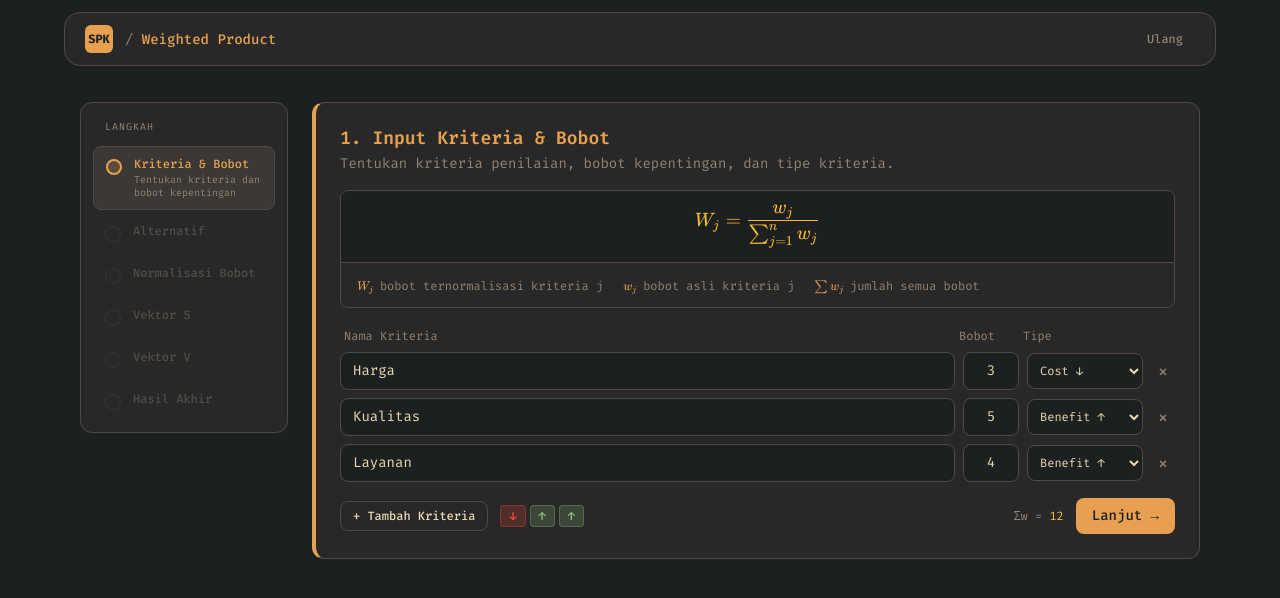
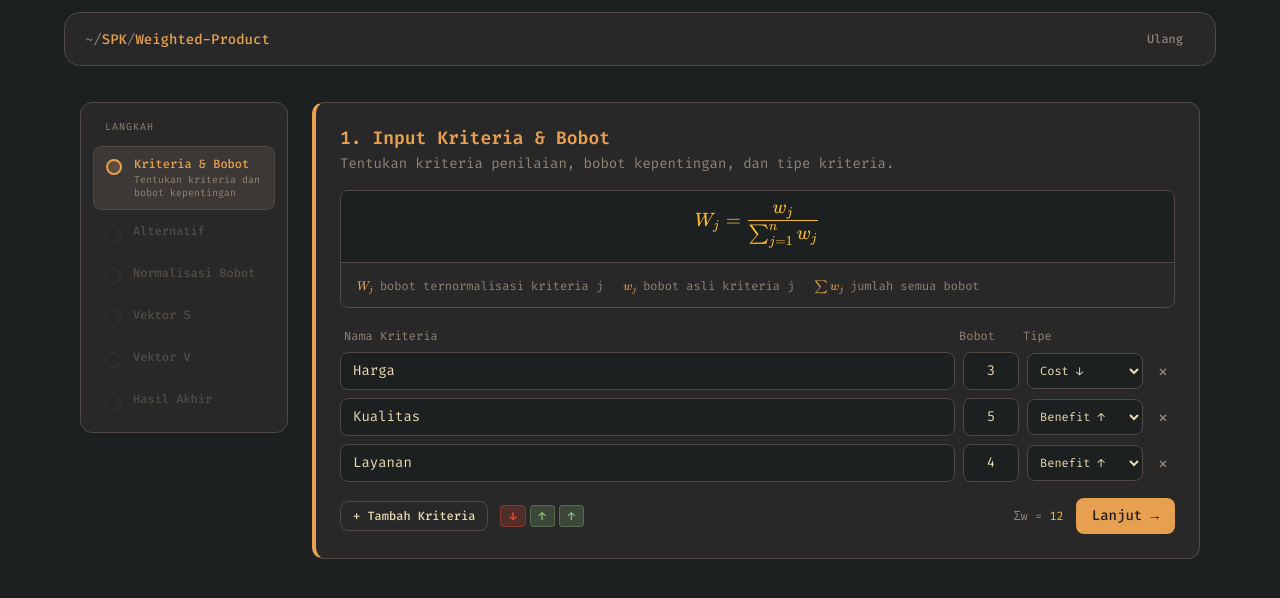
Before and after one commit to rywndr/spk-wp, a React (Vite) app: page / in a window 1280 px wide. Shown: the top 598 px of the page. Built offline with nearby package versions, Linux system fonts and the light colour scheme.

Commit message:
style: adjusted navbar styling

```diff
--- a/src/components/layout/Navbar.tsx
+++ b/src/components/layout/Navbar.tsx
@@ -10,13 +10,15 @@ export function Navbar() {
         <nav className="bg-gruvbox-surface border border-gruvbox-border rounded-2xl px-5 py-3 flex items-center justify-between">
           <div className="flex items-center gap-3">
             {/* logo mark */}
-            <div className="w-7 h-7 rounded-md bg-gruvbox-orange flex items-center justify-center">
-              <span className="font-mono text-xs font-bold text-gruvbox-bg">SPK</span>
-            </div>
             <div>
-              <span className="font-mono text-gruvbox-muted text-sm"> / </span>
+              <span className="font-mono text-gruvbox-muted text-sm">~</span>
+              <span className="font-mono text-gruvbox-muted text-sm">/</span>
               <span className="font-mono text-gruvbox-orange text-sm font-medium">
-                Weighted Product
+                SPK
+              </span>
+              <span className="font-mono text-gruvbox-muted text-sm">/</span>
+              <span className="font-mono text-gruvbox-orange text-sm font-medium">
+                Weighted-Product
               </span>
             </div>
           </div>
```
